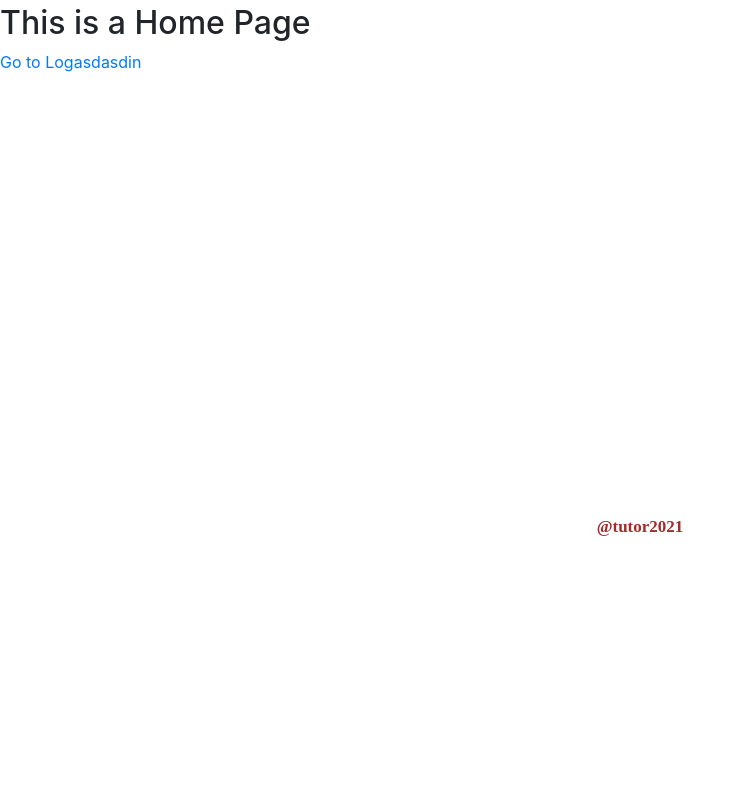
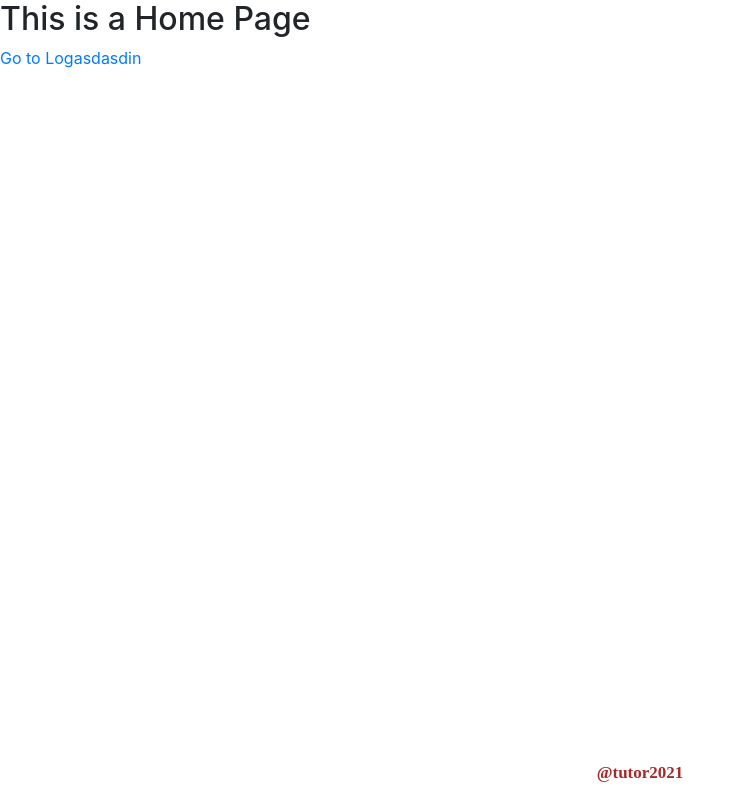
Before and after one commit to nghihua/tutor-app, a React (Create React App) app: page / in a window 1280 px wide. Shown: the whole page, without its empty margins (0-745 px from the left). Built offline with nearby package versions, Linux system fonts and the light colour scheme; a web font is replaced by a local one.

Commit message:
Edit Footer
Make it stay at the bottom of the page.

```diff
--- a/src/components/App.js
+++ b/src/components/App.js
@@ -11,7 +11,7 @@ const App = () => {
   return (
     <Router>
       <div className="App">
-        <Routes>
+        <Routes className="content-wrap">
           <Route exact path="/" element={<Home />} />
           <Route exact path="/login" element={<LoginForm />} />
           <Route path="/register" element={<Register />} />
--- a/src/components/Footer.js
+++ b/src/components/Footer.js
@@ -1,6 +1,6 @@
 const Footer = () => {
   return (
-    <footer>
+    <footer id="footer">
       <p>@tutor2021</p>
     </footer>
   );
--- a/src/index.css
+++ b/src/index.css
@@ -1,5 +1,7 @@
+html {
+  height: 100%;
+}
 body {
-  padding-top: 4px;
   margin: 0;
   font-family: -apple-system, BlinkMacSystemFont, "Segoe UI", "Roboto", "Oxygen",
     "Ubuntu", "Cantarell", "Fira Sans", "Droid Sans", "Helvetica Neue", "Rubik",
@@ -7,11 +9,17 @@ body {
   -webkit-font-smoothing: antialiased;
   -moz-osx-font-smoothing: grayscale;
   background-color: white;
-  min-height: 100%;
 }
 code {
   font-family: source-code-pro, Menlo, Monaco, Consolas, "Courier New",
     monospace;
+}
+.App {
+  position: relative;
+  min-height: 100vh;
+}
+.content-wrap {
+  padding-bottom: 2.5rem;
 }
 
 /*Navbar a.k.a Menu*/
@@ -290,11 +298,14 @@ input {
 
 /*Volunteer page*/
 .volunteers {
-  margin: 100px 30px;
+  margin: 70px 30px 0 30px;
+  padding-top: 30px;
+}
+.volunteer-list {
+  text-align: center;
 }
 .popUp {
   margin: 0 auto;
-  background: green;
 }
 .volunteers button {
   width: 200px;
@@ -504,12 +515,13 @@ footer {
   font-size: 17px;
   font-weight: bold;
   color: brown;
-  padding: 40px 0 0 0;
-  clear: both;
-  position: relative;
-  height: 55px;
-  margin-top: 400px;
+  position: absolute;
+  bottom: 0;
+  width: 100%;
+  height: 2.5rem;
 }
+
+/*Extra CSS*/
 .center-modal {
   margin-left: 20px;
 }
```
